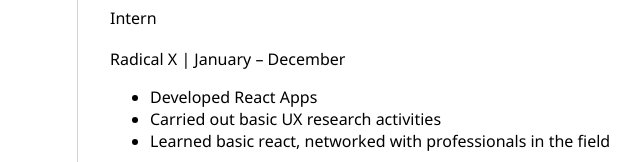
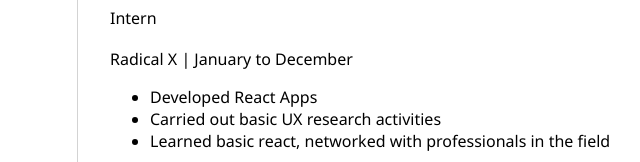
Before and after one commit to cmm25/my-resume, a plain HTML site: page index.html in a window 1280 px wide. Shown: the part 533-695 px from the top of the page, 466-1106 px from the left. Drawn offline with Linux system fonts and the light colour scheme.

Commit message:
Update index.html

```diff
--- a/index.html
+++ b/index.html
@@ -64,7 +64,7 @@
 
                     <h3>Intern</h3>
                     <p>
-                        Radical X | January – December
+                        Radical X | January to December
                     </p>
                     <ul>
                             <li>Developed React Apps</li>
```
